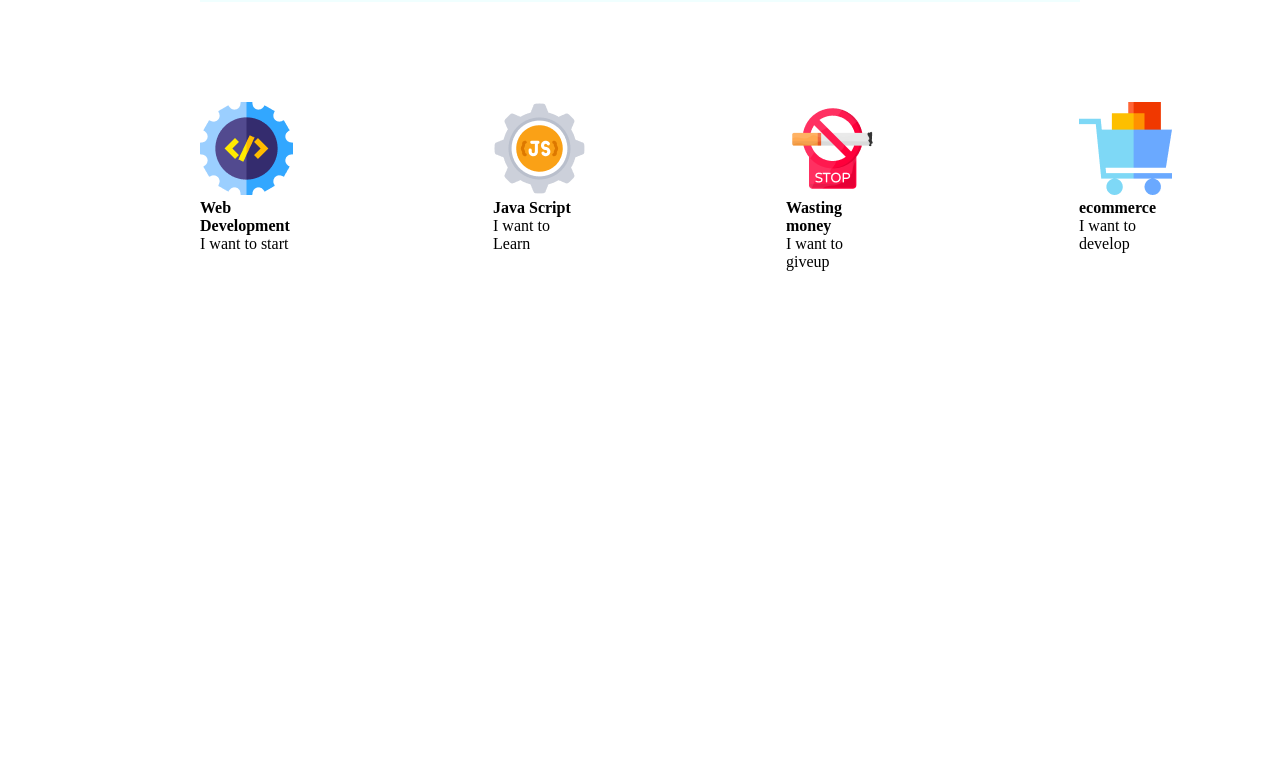
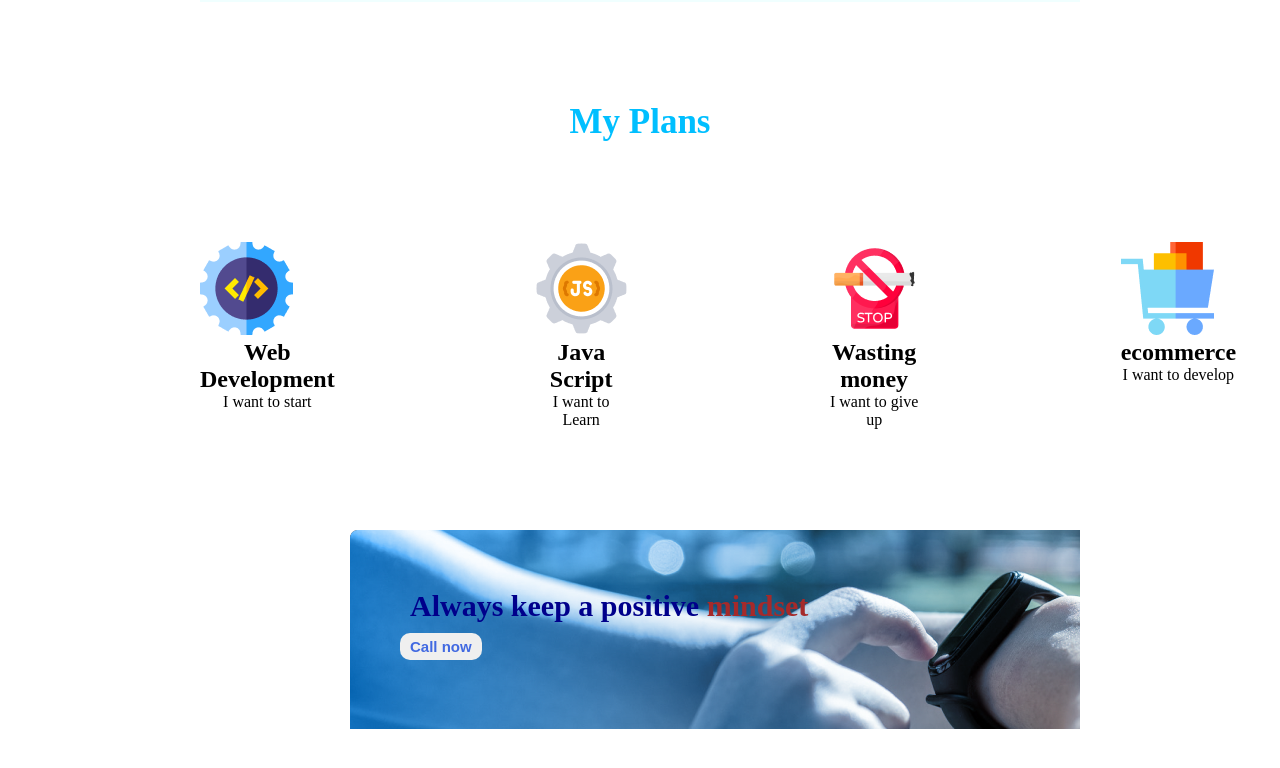
Before and after one commit to Tanzeemfatima/Assignment-01-repo, a plain HTML site: page index.html in a window 1280 px wide. Shown: the part 1626-2394 px from the top of the page. Before the commit the page ends 1897 px from the top, so only its background shows below. Drawn offline with Linux system fonts and the light colour scheme.

Commit message:
contact details added

```diff
--- a/index.html
+++ b/index.html
@@ -45,24 +45,34 @@
         <!-- failure part close -->
 
         <!-- --------Plan section start------- -->
-        <section class="plan">
+        <section>
+            <h3 class="plan-title">My Plans</h3>
+            <div class="plan">
                 <div class="plan1"> <img src="/images/icons/web.png" alt="">
-                <h4>Web Development</h4>
-                <p>I want to start</p>
+                    <h4 class="plan-name">Web Development</h4>
+                    <p class="plan-details">I want to start</p>
                 </div>
                 <div class="plan2"><img src="/images/icons/js.png" alt="">
-                <h4>Java Script</h4>
-                <p>I want to Learn</p>
+                    <h4 class="plan-name">Java Script</h4>
+                    <p class="plan-details">I want to Learn</p>
                 </div>
                 <div class="plan3"><img src="/images/icons/smoke.png" alt="">
-                <h4>Wasting money</h4>
-                <p>I want to giveup</p>
+                    <h4 class="plan-name">Wasting money</h4>
+                    <p class="plan-details">I want to give up</p>
                 </div>
                 <div class="plan4"><img src="/images/icons/ecom.png" alt="">
-                <h4>ecommerce</h4>
-                <p>I want to develop</p>
+                    <h4 class="plan-name">ecommerce</h4>
+                    <p class="plan-details">I want to develop</p>
+                </div>
             </div>
         </section>
+        <!-- ------plan section close -->
+        <section class="contact">
+            <h3 class="contact-title">Always keep a positive <span class="extra-color">mindset</span> </h3>
+            <button class="contact-btn">Call now</button>
+        </section>
+
+        <!-- ---contact part start----- -->
     </main>
 
 
--- a/style.css
+++ b/style.css
@@ -52,6 +52,7 @@ main {
     display: flex;
     gap: 100px;
     margin-top: 100px;
+    margin-bottom: 100px;
 }
 
 .img {
@@ -89,3 +90,61 @@ li {
     justify-content: space-around;
     margin-top: 100px;
 }
+
+.plan-title {
+    text-align: center;
+    font-size: 35px;
+    font-weight: 700;
+    color: deepskyblue;
+}
+
+img {
+    align-items: center;
+}
+
+.plan-name {
+    font-weight: bold;
+    font-size: 24px;
+    text-align: center;
+}
+
+.plan-details {
+    text-align: center;
+}
+
+/* ..........plan section close.......... */
+
+/* ...........contact part start........ */
+.contact {
+    margin-top: 100px;
+    background-image: url('../images/watch.png'), url('../images/gradient1.png');
+    background-repeat: no-repeat;
+    background-blend-mode: luminosity;
+    padding: 50px;
+    height: 60vh;
+    height: 100px;
+    margin-left: 150px;
+    margin-bottom: 100px;
+}
+
+.contact-title {
+    padding: 10px;
+    font-size: 30px;
+    font-weight: 700;
+    color: darkblue;
+}
+
+.extra-color {
+    color: brown;
+    font-weight: 800;
+}
+
+.contact-btn {
+    color: royalblue;
+    font-size: 15px;
+    font-weight: 700;
+    border-radius: 10px;
+    border: none;
+    padding: 5px 10px;
+
+}
```
Lines whose indentation alone changed are shown as unchanged.
